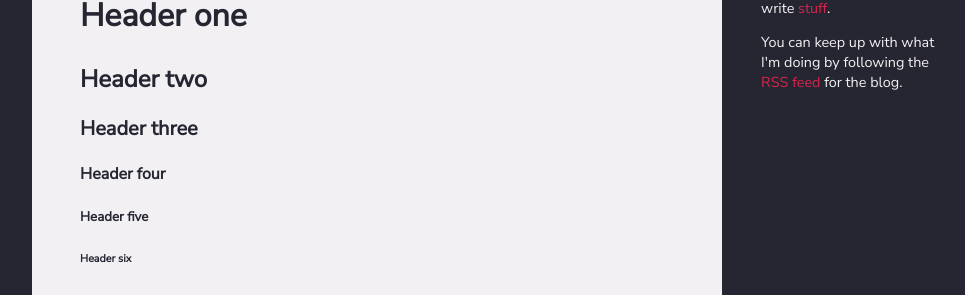
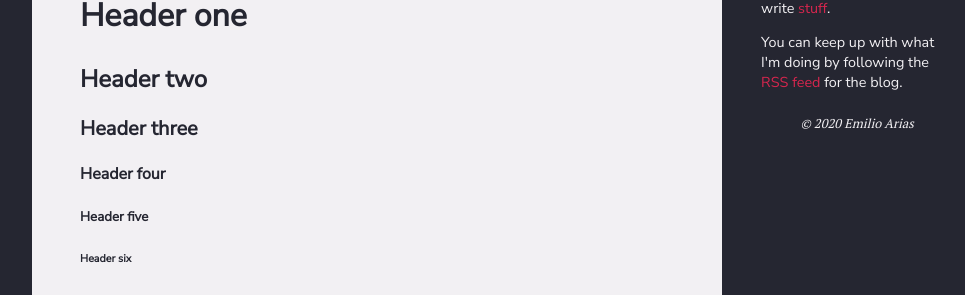
Before and after one commit to ariasemis/ariasemis.github.io, a Jekyll site: the page built from index.html, in a window 1280 px wide. Shown: the part 268-563 px from the top of the page, without its empty margins (128-1093 px from the left). Built offline with Jekyll 4.4.1, drawn with Linux system fonts in a browser that asks for light colours; the list of posts is cut into pages by our own code.

Commit message:
added footer

```diff
--- a/_includes/sidebar.html
+++ b/_includes/sidebar.html
@@ -1,4 +1,5 @@
 <aside class="side">
+    <div class="bio">
         <div>
             <a href="/"><img class="bio-img" src="{{ "/assets/ariasemilio.png" | relative_url }}"></a>
         </div>
@@ -9,4 +10,6 @@
                 <a href="{{ "/feed.xml" | relative_url }}">RSS feed</a> for the blog.
             </p>
         </div>
+    </div>
+    <footer>© 2020 Emilio Arias</footer>
 </aside>
--- a/_sass/partials/_layout.scss
+++ b/_sass/partials/_layout.scss
@@ -16,22 +16,26 @@ body {
 }
 
 .side {
+    flex: 1 0 12rem;
     padding: 2rem;
-
-    // sticky sidebar
     position: -webkit-sticky;
     position: sticky;
     top: 0;
 
-    // move text to the side of the image on small width
+    .bio {
         display: flex;
         flex-flow: row wrap;
-    flex: 1 0 12rem;
         align-items: center;
         justify-content: center;
 
         & > * {
             flex-basis: 12rem;
+        }
+    }
+
+    footer {
+        margin-top: 0.5rem;
+        text-align: center;
     }
 }
 
--- a/_sass/partials/_look.scss
+++ b/_sass/partials/_look.scss
@@ -150,7 +150,7 @@ h3 { font-size: 1.25rem; }
     }
 
     article + * {
-        border-top: 1px solid $color_shadow_light;
+        border-top: medium dashed $color_shadow_light;
         margin-top: 2rem;
     }
 }
@@ -171,6 +171,12 @@ h3 { font-size: 1.25rem; }
     .bio-img {
         max-width: 10rem;
         border-radius: 10rem;
+    }
+
+    footer {
+        font-family: $font-serif;
+        font-size: 0.8rem;
+        font-style: italic;
     }
 }
 
```
Lines whose indentation alone changed are shown as unchanged.
